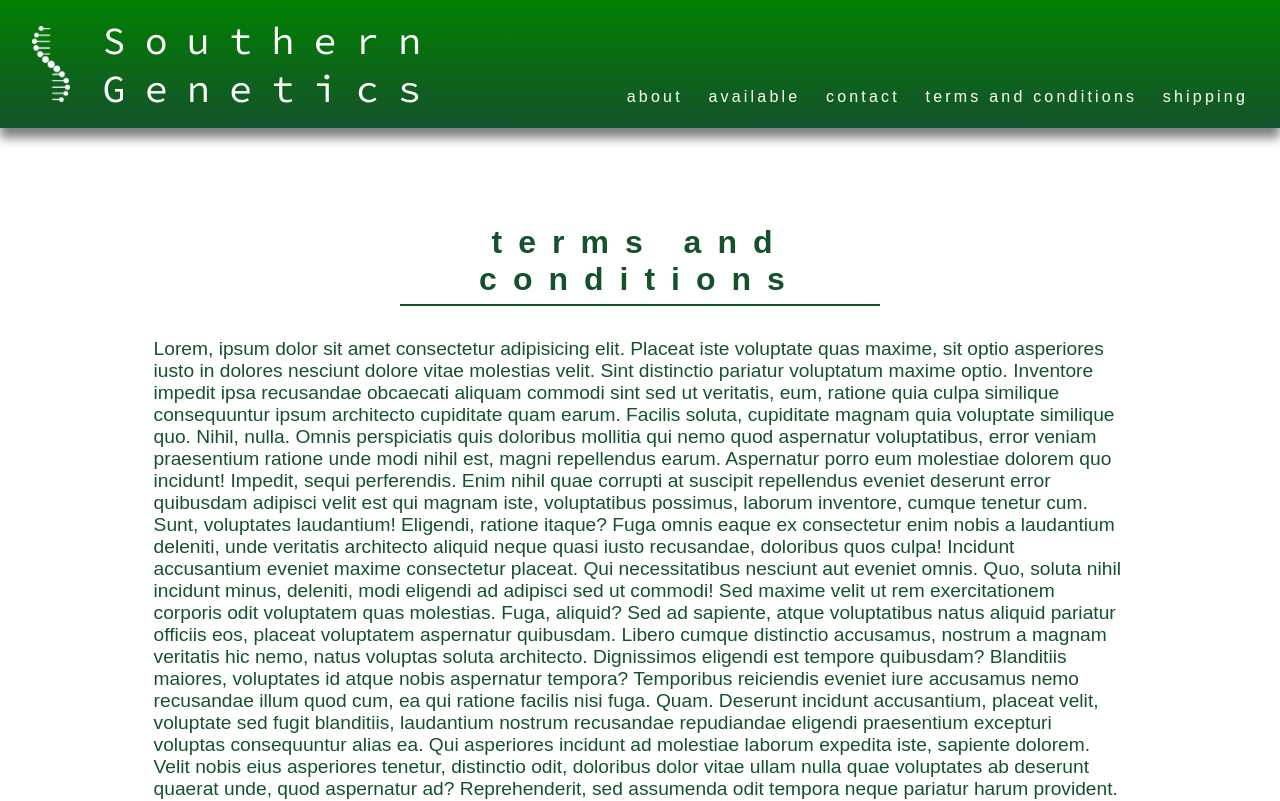
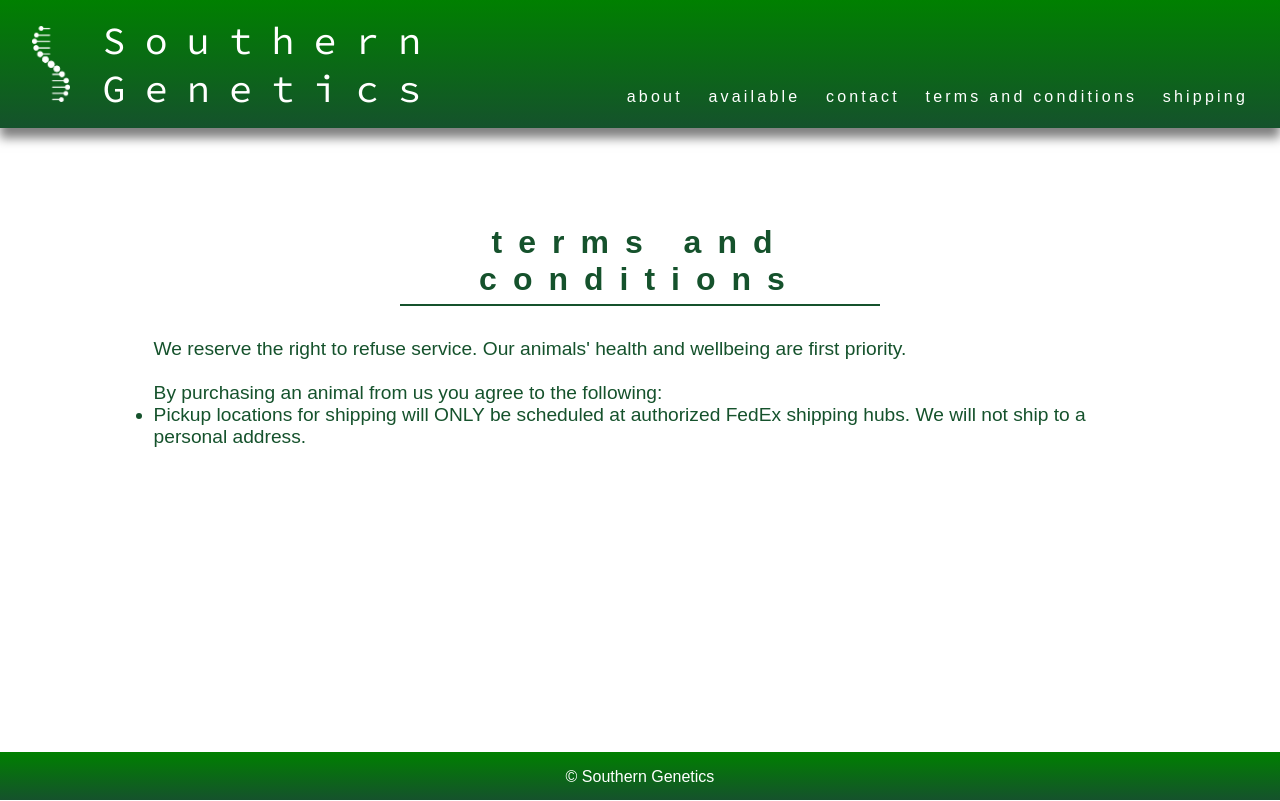
Before and after one commit to JoshuaMeeks/sogen-reptiles, a React (Create React App) app: page /termsconditions in a window 1280 px wide. Shown: the top 801 px of the page. Built offline with nearby package versions, Linux system fonts and the light colour scheme.

Commit message:
Update Github

```diff
--- a/src/components/TermsConditions.js
+++ b/src/components/TermsConditions.js
@@ -5,18 +5,15 @@ export const TermsConditions = () => {
     <div className="title-container">
       <h1 className="title">terms and conditions</h1>
       <p>
-      Lorem, ipsum dolor sit amet consectetur adipisicing elit. Placeat iste voluptate quas maxime, sit optio asperiores iusto in dolores nesciunt dolore vitae molestias velit. Sint distinctio pariatur voluptatum maxime optio.
-      Inventore impedit ipsa recusandae obcaecati aliquam commodi sint sed ut veritatis, eum, ratione quia culpa similique consequuntur ipsum architecto cupiditate quam earum. Facilis soluta, cupiditate magnam quia voluptate similique quo.
-      Nihil, nulla. Omnis perspiciatis quis doloribus mollitia qui nemo quod aspernatur voluptatibus, error veniam praesentium ratione unde modi nihil est, magni repellendus earum. Aspernatur porro eum molestiae dolorem quo incidunt!
-      Impedit, sequi perferendis. Enim nihil quae corrupti at suscipit repellendus eveniet deserunt error quibusdam adipisci velit est qui magnam iste, voluptatibus possimus, laborum inventore, cumque tenetur cum. Sunt, voluptates laudantium!
-      Eligendi, ratione itaque? Fuga omnis eaque ex consectetur enim nobis a laudantium deleniti, unde veritatis architecto aliquid neque quasi iusto recusandae, doloribus quos culpa! Incidunt accusantium eveniet maxime consectetur placeat.
-      Qui necessitatibus nesciunt aut eveniet omnis. Quo, soluta nihil incidunt minus, deleniti, modi eligendi ad adipisci sed ut commodi! Sed maxime velit ut rem exercitationem corporis odit voluptatem quas molestias.
-      Fuga, aliquid? Sed ad sapiente, atque voluptatibus natus aliquid pariatur officiis eos, placeat voluptatem aspernatur quibusdam. Libero cumque distinctio accusamus, nostrum a magnam veritatis hic nemo, natus voluptas soluta architecto.
-      Dignissimos eligendi est tempore quibusdam? Blanditiis maiores, voluptates id atque nobis aspernatur tempora? Temporibus reiciendis eveniet iure accusamus nemo recusandae illum quod cum, ea qui ratione facilis nisi fuga. Quam.
-      Deserunt incidunt accusantium, placeat velit, voluptate sed fugit blanditiis, laudantium nostrum recusandae repudiandae eligendi praesentium excepturi voluptas consequuntur alias ea. Qui asperiores incidunt ad molestiae laborum expedita iste, sapiente dolorem.
-      Velit nobis eius asperiores tenetur, distinctio odit, doloribus dolor vitae ullam nulla quae voluptates ab deserunt quaerat unde, quod aspernatur ad? Reprehenderit, sed assumenda odit tempora neque pariatur harum provident.
-      Architecto explicabo, suscipit ullam saepe accusamus quia laborum magnam hic reiciendis esse, alias nobis cumque, facilis tenetur quos iure excepturi aspernatur placeat est rem eos ducimus eligendi fuga. Quaerat, quod?
-      Placeat aliquam quisquam porro quasi. Molestiae rem ipsum esse placeat. Quibusdam deserunt, iusto voluptate deleniti, placeat ipsam voluptatum officiis non officia voluptatibus possimus corrupti iste quae amet exercitationem laboriosam fuga.
+        We reserve the right to refuse service. Our animals' health and wellbeing are first priority.<br/><br/>
+        By purchasing an animal from us you agree to the following:<br/>
+        <ul>
+          <li>
+            Pickup locations for shipping will ONLY be scheduled at authorized FedEx shipping hubs.
+            We will not ship to a personal address.
+          </li>
+        </ul>
+
       </p>
     </div>
   )
```
